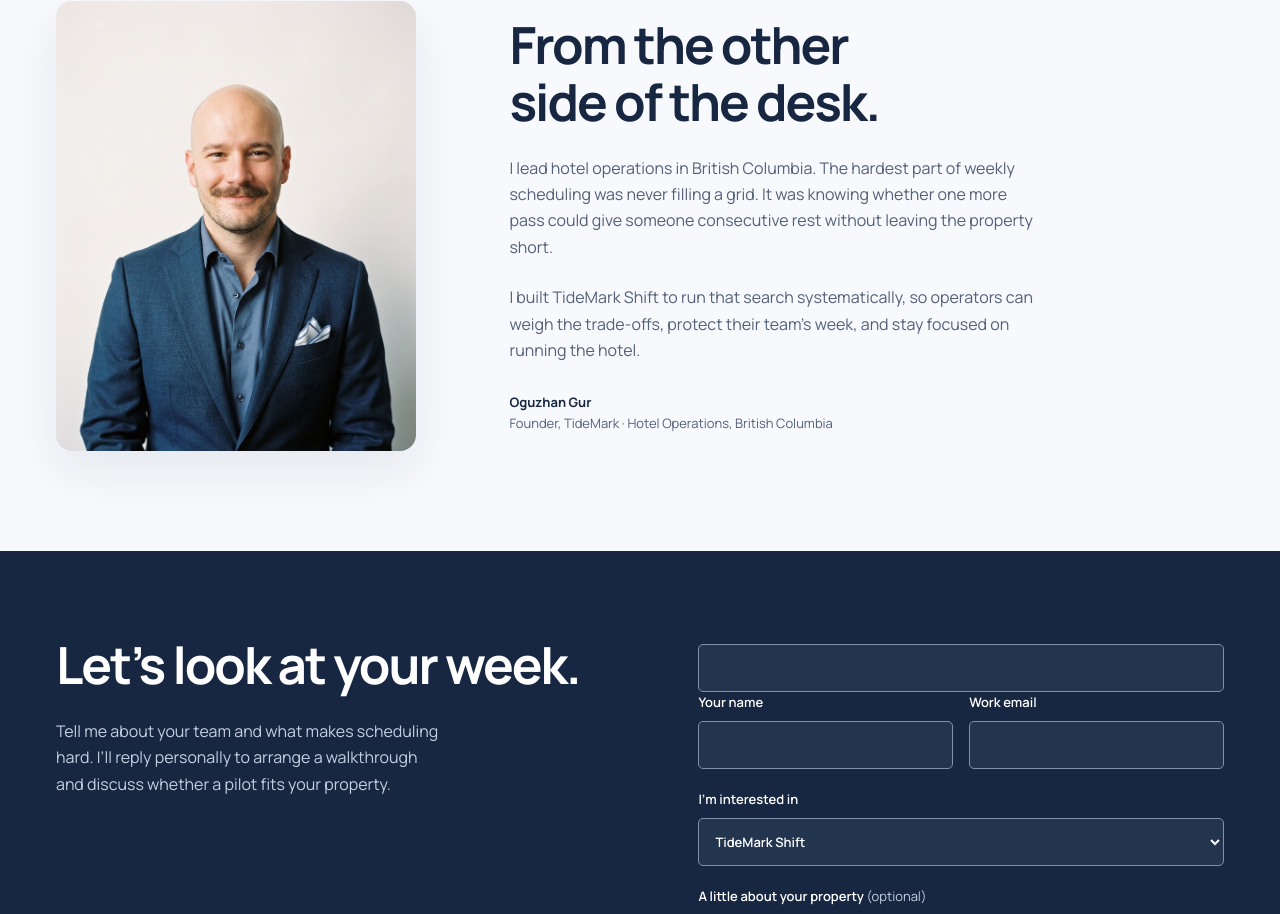
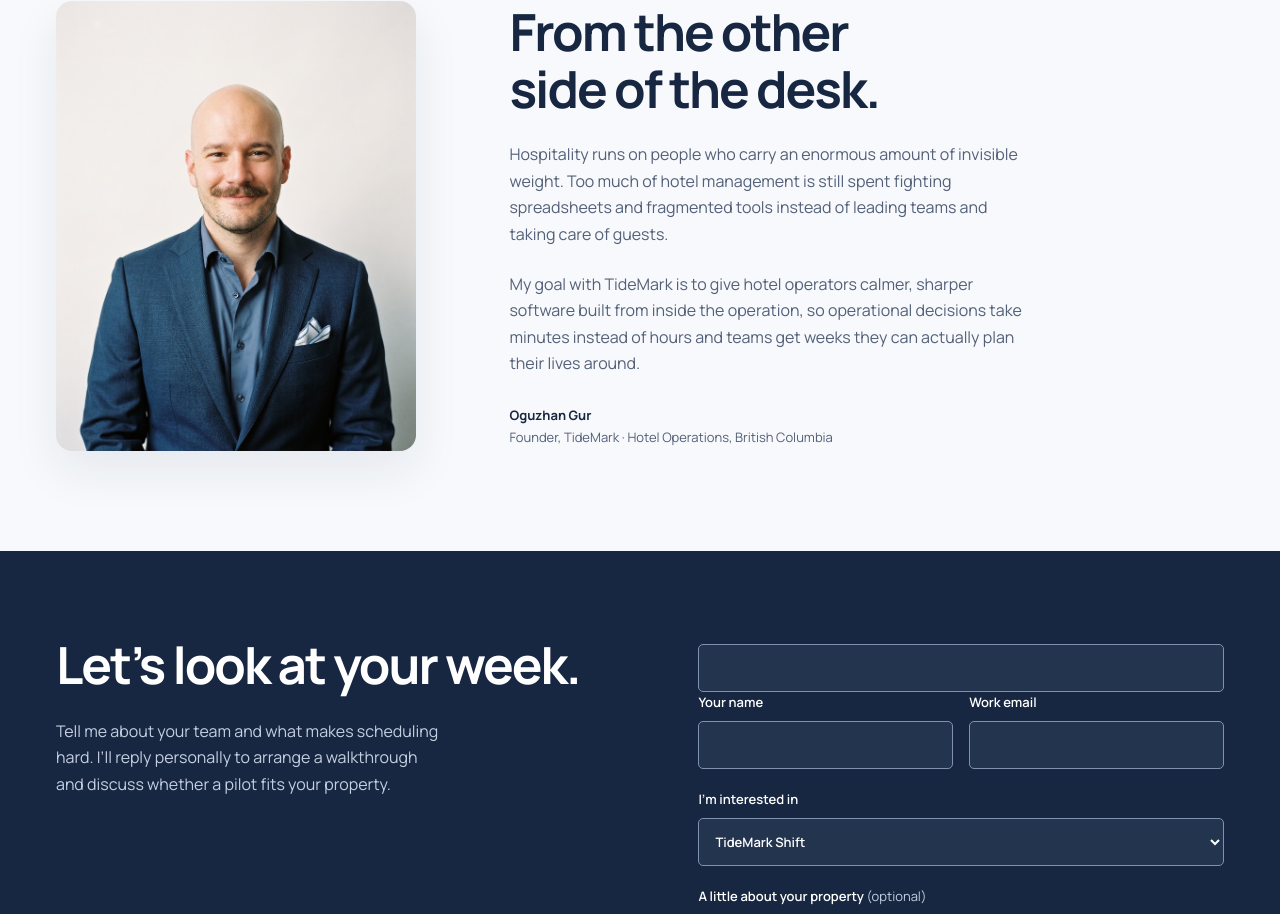
Before and after one commit to vancityoguzhan/tidemark-site, a React (Vite) app: page / in a window 1280 px wide. Shown: the part 3779-4693 px from the top of the page. Built offline with nearby package versions, Linux system fonts and the light colour scheme; no server answers.

Commit message:
Shift founder story copy toward long-term hospitality vision

```diff
--- a/src/FreshExperience.tsx
+++ b/src/FreshExperience.tsx
@@ -481,15 +481,16 @@ export default function FreshExperience() {
           <div className="fStoryBody">
             <h2>From the other side of the desk.</h2>
             <p>
-              I lead hotel operations in British Columbia. The hardest part of
-              weekly scheduling was never filling a grid. It was knowing whether
-              one more pass could give someone consecutive rest without leaving
-              the property short.
+              Hospitality runs on people who carry an enormous amount of
+              invisible weight. Too much of hotel management is still spent
+              fighting spreadsheets and fragmented tools instead of leading teams
+              and taking care of guests.
             </p>
             <p>
-              I built TideMark Shift to run that search systematically, so
-              operators can weigh the trade-offs, protect their team’s week, and
-              stay focused on running the hotel.
+              My goal with TideMark is to give hotel operators calmer, sharper
+              software built from inside the operation, so operational decisions
+              take minutes instead of hours and teams get weeks they can
+              actually plan their lives around.
             </p>
             <a
               className="fFounder"
```
